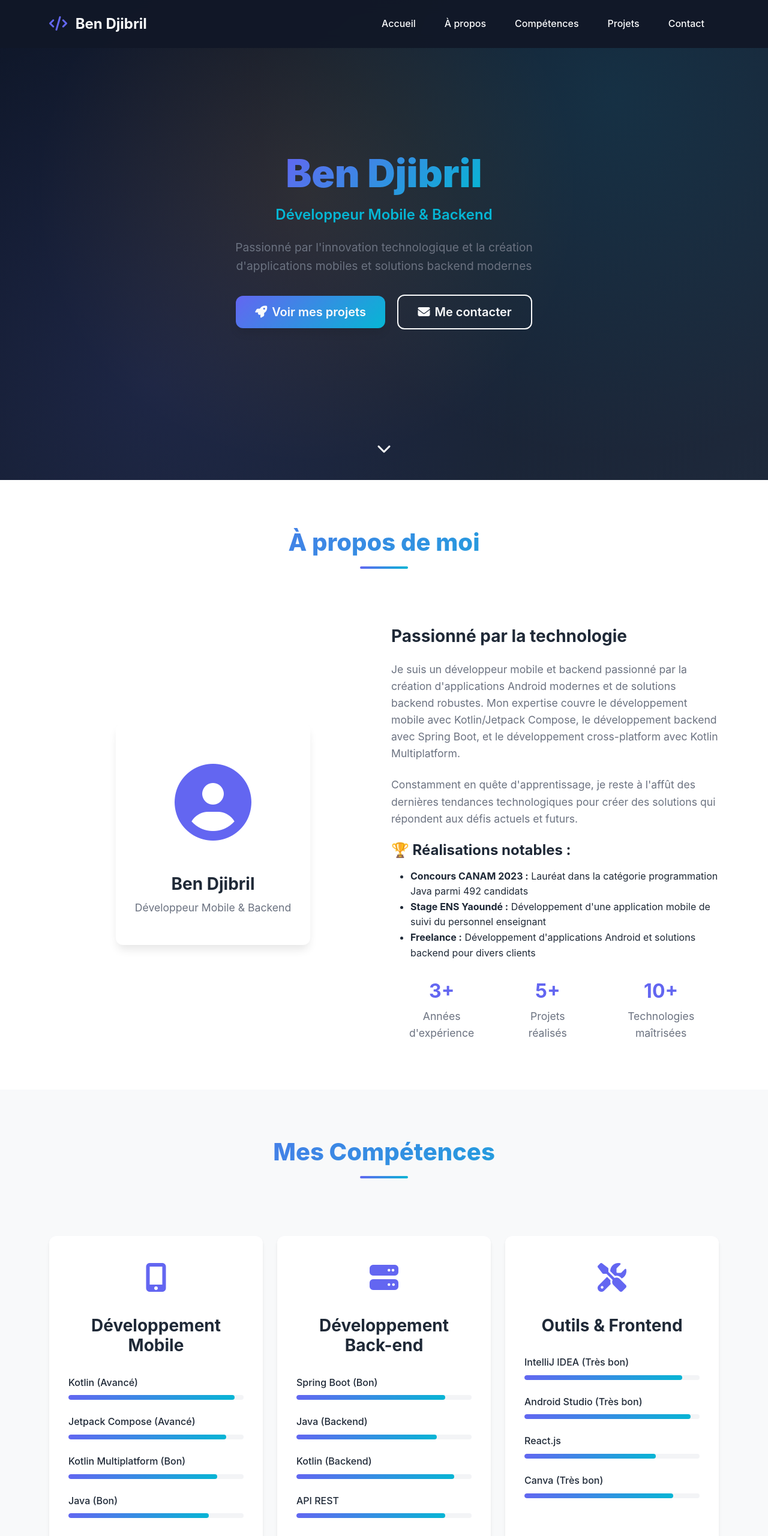
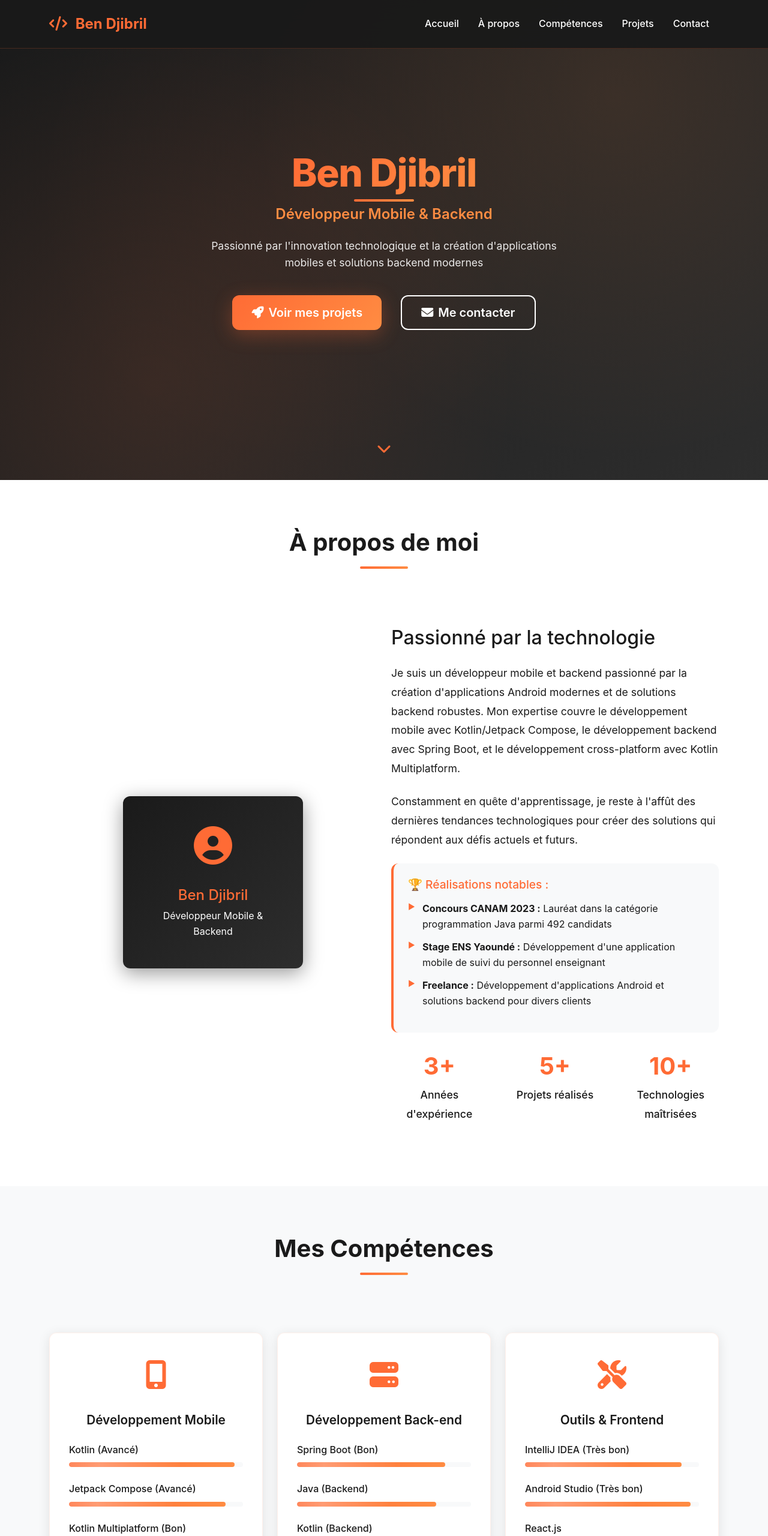
Before and after one commit to azerty-78/My-portfolio, a website: page index.html in a window 1280 px wide. Shown: the top 2560 px of the page at 60% size. Drawn offline with nearby package versions, Linux system fonts and the light colour scheme.

Commit message:
Refactor main.css to update color scheme and styles, enhancing visual consistency and responsiveness. Added new variables for colors and shadows, modified typography, and improved layout for various sections including navigation, hero, about, skills, and projects. Updated scrollbar styling and responsive design adjustments for better mobile experience.

```diff
--- a/styles/main.css
+++ b/styles/main.css
@@ -1,94 +1,61 @@
 /* ===== VARIABLES CSS ===== */
 :root {
-    --primary-color: #6366f1;
-    --primary-dark: #4f46e5;
-    --secondary-color: #06b6d4;
-    --accent-color: #f59e0b;
-    --text-primary: #1f2937;
-    --text-secondary: #6b7280;
-    --text-light: #f9fafb;
-    --bg-primary: #ffffff;
-    --bg-secondary: #f3f4f6;
-    --bg-dark: #111827;
-    --gradient-primary: linear-gradient(135deg, #6366f1 0%, #06b6d4 100%);
-    --gradient-secondary: linear-gradient(135deg, #f59e0b 0%, #ef4444 100%);
-    --shadow-sm: 0 1px 2px 0 rgba(0, 0, 0, 0.05);
-    --shadow-md: 0 4px 6px -1px rgba(0, 0, 0, 0.1);
-    --shadow-lg: 0 10px 15px -3px rgba(0, 0, 0, 0.1);
-    --shadow-xl: 0 20px 25px -5px rgba(0, 0, 0, 0.1);
+    --primary-color: #ff6b35;      /* Orange vif */
+    --primary-dark: #e55a2b;       /* Orange foncé */
+    --secondary-color: #1a1a1a;    /* Noir profond */
+    --accent-color: #ff8c42;       /* Orange clair */
+    --text-light: #ffffff;         /* Blanc pur */
+    --text-dark: #1a1a1a;         /* Noir pour le texte */
+    --bg-dark: #0d0d0d;           /* Noir très foncé */
+    --bg-light: #f8f9fa;          /* Blanc cassé */
+    --gradient-primary: linear-gradient(135deg, #ff6b35 0%, #ff8c42 100%);
+    --gradient-dark: linear-gradient(135deg, #1a1a1a 0%, #2d2d2d 100%);
+    --shadow-primary: 0 8px 32px rgba(255, 107, 53, 0.3);
+    --shadow-dark: 0 8px 32px rgba(0, 0, 0, 0.4);
     --border-radius: 12px;
     --transition: all 0.3s cubic-bezier(0.4, 0, 0.2, 1);
 }
 
-/* ===== RESET & BASE ===== */
+/* ===== RESET ET BASE ===== */
 * {
     margin: 0;
     padding: 0;
     box-sizing: border-box;
 }
 
-html {
-    scroll-behavior: smooth;
-}
-
 body {
-    font-family: 'Inter', -apple-system, BlinkMacSystemFont, 'Segoe UI', Roboto, sans-serif;
+    font-family: 'Inter', 'Segoe UI', Tahoma, Geneva, Verdana, sans-serif;
     line-height: 1.6;
-    color: var(--text-primary);
-    background-color: var(--bg-primary);
+    color: var(--text-dark);
+    background-color: var(--text-light);
     overflow-x: hidden;
-}
-
-/* ===== TYPOGRAPHY ===== */
-h1, h2, h3, h4, h5, h6 {
-    font-weight: 700;
-    line-height: 1.2;
-    margin-bottom: 1rem;
-}
-
-.section-title {
-    font-size: 2.5rem;
-    font-weight: 800;
-    background: var(--gradient-primary);
-    -webkit-background-clip: text;
-    -webkit-text-fill-color: transparent;
-    background-clip: text;
-    margin-bottom: 1rem;
-}
-
-.title-underline {
-    width: 80px;
-    height: 4px;
-    background: var(--gradient-primary);
-    margin: 0 auto 3rem;
-    border-radius: 2px;
 }
 
 /* ===== NAVIGATION ===== */
 .navbar {
-    background: rgba(17, 24, 39, 0.95);
-    backdrop-filter: blur(10px);
+    background: rgba(26, 26, 26, 0.95) !important;
+    backdrop-filter: blur(20px);
+    border-bottom: 1px solid rgba(255, 107, 53, 0.2);
     transition: var(--transition);
     padding: 1rem 0;
-    z-index: 1000;
 }
 
 .navbar-brand {
+    font-weight: 700;
     font-size: 1.5rem;
-    font-weight: 700;
-    color: var(--text-light) !important;
+    color: var(--primary-color) !important;
     text-decoration: none;
 }
 
 .navbar-brand i {
+    margin-right: 0.5rem;
     color: var(--primary-color);
-    margin-right: 0.5rem;
 }
 
 .nav-link {
     color: var(--text-light) !important;
     font-weight: 500;
-    margin: 0 1rem;
+    margin: 0 0.5rem;
     position: relative;
     transition: var(--transition);
 }
@@ -97,11 +64,12 @@ h1, h2, h3, h4, h5, h6 {
     content: '';
     position: absolute;
     bottom: -5px;
-    left: 0;
+    left: 50%;
     width: 0;
     height: 2px;
     background: var(--gradient-primary);
     transition: var(--transition);
+    transform: translateX(-50%);
 }
 
 .nav-link:hover::after {
@@ -112,11 +80,11 @@ h1, h2, h3, h4, h5, h6 {
     color: var(--primary-color) !important;
 }
 
-/* ===== HERO SECTION ===== */
+/* ===== SECTION HERO ===== */
 .hero-section {
+    background: var(--gradient-dark);
+    min-height: 100vh;
     position: relative;
-    min-height: 100vh;
-    background: var(--bg-dark);
     display: flex;
     align-items: center;
     overflow: hidden;
@@ -128,7 +96,7 @@ h1, h2, h3, h4, h5, h6 {
     left: 0;
     width: 100%;
     height: 100%;
-    background: linear-gradient(135deg, #0f172a 0%, #1e293b 100%);
+    z-index: 1;
 }
 
 .particles {
@@ -138,21 +106,23 @@ h1, h2, h3, h4, h5, h6 {
     width: 100%;
     height: 100%;
     background-image:
-        radial-gradient(circle at 20% 80%, rgba(99, 102, 241, 0.1) 0%, transparent 50%),
-        radial-gradient(circle at 80% 20%, rgba(6, 182, 212, 0.1) 0%, transparent 50%),
-        radial-gradient(circle at 40% 40%, rgba(245, 158, 11, 0.1) 0%, transparent 50%);
+        radial-gradient(circle at 20% 80%, rgba(255, 107, 53, 0.1) 0%, transparent 50%),
+        radial-gradient(circle at 80% 20%, rgba(255, 140, 66, 0.1) 0%, transparent 50%),
+        radial-gradient(circle at 40% 40%, rgba(255, 107, 53, 0.05) 0%, transparent 50%);
 }
 
 .hero-content {
     position: relative;
     z-index: 2;
+    text-align: center;
+    color: var(--text-light);
 }
 
 .hero-title {
     font-size: 4rem;
-    font-weight: 900;
+    font-weight: 800;
     margin-bottom: 1rem;
-    color: var(--text-light);
+    letter-spacing: -0.02em;
 }
 
 .gradient-text {
@@ -160,26 +130,42 @@ h1, h2, h3, h4, h5, h6 {
     -webkit-background-clip: text;
     -webkit-text-fill-color: transparent;
     background-clip: text;
+    position: relative;
+}
+
+.gradient-text::after {
+    content: '';
+    position: absolute;
+    bottom: -10px;
+    left: 50%;
+    transform: translateX(-50%);
+    width: 100px;
+    height: 4px;
+    background: var(--gradient-primary);
+    border-radius: 2px;
 }
 
 .hero-subtitle {
     font-size: 1.5rem;
-    color: var(--secondary-color);
+    font-weight: 600;
     margin-bottom: 1.5rem;
-    font-weight: 600;
+    color: var(--accent-color);
 }
 
 .hero-description {
-    font-size: 1.2rem;
-    color: var(--text-secondary);
-    margin-bottom: 2rem;
+    font-size: 1.1rem;
+    margin-bottom: 2.5rem;
     max-width: 600px;
     margin-left: auto;
     margin-right: auto;
+    opacity: 0.9;
 }
 
 .hero-buttons {
-    margin-top: 2rem;
+    display: flex;
+    gap: 1rem;
+    justify-content: center;
+    flex-wrap: wrap;
 }
 
 .btn {
@@ -187,35 +173,35 @@ h1, h2, h3, h4, h5, h6 {
     border-radius: var(--border-radius);
     font-weight: 600;
     text-decoration: none;
+    transition: var(--transition);
+    border: none;
+    cursor: pointer;
     display: inline-flex;
     align-items: center;
     gap: 0.5rem;
-    transition: var(--transition);
-    border: none;
-    cursor: pointer;
 }
 
 .btn-primary {
     background: var(--gradient-primary);
     color: var(--text-light);
-    box-shadow: var(--shadow-lg);
+    box-shadow: var(--shadow-primary);
 }
 
 .btn-primary:hover {
     transform: translateY(-2px);
-    box-shadow: var(--shadow-xl);
+    box-shadow: 0 12px 40px rgba(255, 107, 53, 0.4);
     color: var(--text-light);
 }
 
 .btn-outline-light {
+    background: transparent;
+    color: var(--text-light);
     border: 2px solid var(--text-light);
-    color: var(--text-light);
-    background: transparent;
 }
 
 .btn-outline-light:hover {
     background: var(--text-light);
-    color: var(--bg-dark);
+    color: var(--text-dark);
     transform: translateY(-2px);
 }
 
@@ -224,110 +210,154 @@ h1, h2, h3, h4, h5, h6 {
     bottom: 2rem;
     left: 50%;
     transform: translateX(-50%);
-    color: var(--text-light);
+    color: var(--primary-color);
     font-size: 1.5rem;
     animation: bounce 2s infinite;
+    z-index: 2;
 }
 
 @keyframes bounce {
-    0%, 20%, 50%, 80%, 100% {
-        transform: translateX(-50%) translateY(0);
-    }
-    40% {
-        transform: translateX(-50%) translateY(-10px);
-    }
-    60% {
-        transform: translateX(-50%) translateY(-5px);
-    }
+    0%, 20%, 50%, 80%, 100% { transform: translateX(-50%) translateY(0); }
+    40% { transform: translateX(-50%) translateY(-10px); }
+    60% { transform: translateX(-50%) translateY(-5px); }
 }
 
-/* ===== SECTIONS ===== */
+/* ===== SECTIONS GÉNÉRALES ===== */
 .section-padding {
     padding: 5rem 0;
 }
 
-.bg-light {
-    background-color: var(--bg-secondary);
+.section-title {
+    font-size: 2.5rem;
+    font-weight: 700;
+    margin-bottom: 1rem;
+    color: var(--text-dark);
 }
 
-.bg-dark {
-    background-color: var(--bg-dark);
+.title-underline {
+    width: 80px;
+    height: 4px;
+    background: var(--gradient-primary);
+    margin: 0 auto 3rem;
+    border-radius: 2px;
 }
 
-/* ===== ABOUT SECTION ===== */
+/* ===== SECTION À PROPOS ===== */
 .about-image {
     text-align: center;
 }
 
 .profile-card {
-    background: var(--bg-primary);
+    background: var(--gradient-dark);
     padding: 2rem;
     border-radius: var(--border-radius);
-    box-shadow: var(--shadow-lg);
-    display: inline-block;
+    box-shadow: var(--shadow-dark);
+    color: var(--text-light);
+    max-width: 300px;
+    margin: 0 auto;
 }
 
 .profile-image {
-    font-size: 8rem;
+    font-size: 4rem;
     color: var(--primary-color);
     margin-bottom: 1rem;
 }
 
 .profile-info h3 {
-    color: var(--text-primary);
+    font-size: 1.5rem;
     margin-bottom: 0.5rem;
-}
-
-.profile-info p {
-    color: var(--text-secondary);
-    font-size: 1.1rem;
+    color: var(--primary-color);
 }
 
 .about-content h3 {
-    color: var(--text-primary);
+    font-size: 2rem;
     margin-bottom: 1.5rem;
+    color: var(--text-dark);
 }
 
 .about-content p {
-    color: var(--text-secondary);
+    font-size: 1.1rem;
     margin-bottom: 1.5rem;
-    font-size: 1.1rem;
+    line-height: 1.8;
+}
+
+.achievements {
+    background: var(--bg-light);
+    padding: 1.5rem;
+    border-radius: var(--border-radius);
+    margin-bottom: 2rem;
+    border-left: 4px solid var(--primary-color);
+}
+
+.achievements h4 {
+    color: var(--primary-color);
+    margin-bottom: 1rem;
+    font-size: 1.2rem;
+}
+
+.achievements ul {
+    list-style: none;
+    padding: 0;
+}
+
+.achievements li {
+    margin-bottom: 0.8rem;
+    padding-left: 1.5rem;
+    position: relative;
+}
+
+.achievements li::before {
+    content: '▶';
+    position: absolute;
+    left: 0;
+    color: var(--primary-color);
+    font-size: 0.8rem;
 }
 
 .about-stats {
     display: flex;
     gap: 2rem;
-    margin-top: 2rem;
+    justify-content: space-between;
+    flex-wrap: wrap;
 }
 
 .stat-item {
     text-align: center;
+    flex: 1;
+    min-width: 120px;
 }
 
 .stat-item h4 {
-    font-size: 2rem;
+    font-size: 2.5rem;
+    font-weight: 700;
     color: var(--primary-color);
     margin-bottom: 0.5rem;
 }
 
 .stat-item p {
-    color: var(--text-secondary);
-    margin: 0;
+    color: var(--text-dark);
+    font-weight: 500;
 }
 
-/* ===== SKILLS SECTION ===== */
+/* ===== SECTION COMPÉTENCES ===== */
+.bg-light {
+    background-color: var(--bg-light) !important;
+}
+
 .skill-category {
-    background: var(--bg-primary);
+    background: var(--text-light);
     padding: 2rem;
     border-radius: var(--border-radius);
-    box-shadow: var(--shadow-md);
+    box-shadow: 0 4px 20px rgba(0, 0, 0, 0.1);
+    transition: var(--transition);
     height: 100%;
-    transition: var(--transition);
+    border: 1px solid rgba(255, 107, 53, 0.1);
 }
 
 .skill-category:hover {
     transform: translateY(-5px);
-    box-shadow: var(--shadow-xl);
+    box-shadow: 0 8px 30px rgba(255, 107, 53, 0.2);
+    border-color: var(--primary-color);
 }
 
 .skill-icon {
@@ -338,9 +368,11 @@ h1, h2, h3, h4, h5, h6 {
 }
 
 .skill-category h3 {
+    font-size: 1.3rem;
+    font-weight: 600;
+    margin-bottom: 1.5rem;
+    color: var(--text-dark);
     text-align: center;
-    color: var(--text-primary);
-    margin-bottom: 2rem;
 }
 
 .skill-item {
@@ -350,14 +382,14 @@ h1, h2, h3, h4, h5, h6 {
 .skill-item span {
     display: block;
     margin-bottom: 0.5rem;
-    color: var(--text-primary);
     font-weight: 500;
+    color: var(--text-dark);
 }
 
 .skill-bar {
     width: 100%;
     height: 8px;
-    background: var(--bg-secondary);
+    background: var(--bg-light);
     border-radius: 4px;
     overflow: hidden;
 }
@@ -366,46 +398,66 @@ h1, h2, h3, h4, h5, h6 {
     height: 100%;
     background: var(--gradient-primary);
     border-radius: 4px;
-    transition: width 1s ease-in-out;
+    transition: width 1.5s ease-in-out;
+    position: relative;
 }
 
-/* ===== PROJECTS SECTION ===== */
+.skill-progress::after {
+    content: '';
+    position: absolute;
+    top: 0;
+    left: 0;
+    right: 0;
+    bottom: 0;
+    background: linear-gradient(90deg, transparent, rgba(255, 255, 255, 0.3), transparent);
+    animation: shimmer 2s infinite;
+}
+
+@keyframes shimmer {
+    0% { transform: translateX(-100%); }
+    100% { transform: translateX(100%); }
+}
+
+/* ===== SECTION PROJETS ===== */
 .project-card {
-    background: var(--bg-primary);
+    background: var(--text-light);
     border-radius: var(--border-radius);
     overflow: hidden;
-    box-shadow: var(--shadow-md);
+    box-shadow: 0 4px 20px rgba(0, 0, 0, 0.1);
     transition: var(--transition);
     height: 100%;
+    border: 1px solid rgba(255, 107, 53, 0.1);
 }
 
 .project-card:hover {
     transform: translateY(-5px);
-    box-shadow: var(--shadow-xl);
+    box-shadow: 0 8px 30px rgba(255, 107, 53, 0.2);
+    border-color: var(--primary-color);
 }
 
 .project-image {
     background: var(--gradient-primary);
-    height: 200px;
-    display: flex;
-    align-items: center;
-    justify-content: center;
-    font-size: 4rem;
+    padding: 3rem;
+    text-align: center;
     color: var(--text-light);
+    font-size: 3rem;
 }
 
 .project-content {
-    padding: 2rem;
+    padding: 1.5rem;
 }
 
 .project-content h3 {
-    color: var(--text-primary);
+    font-size: 1.3rem;
+    font-weight: 600;
     margin-bottom: 1rem;
+    color: var(--text-dark);
 }
 
 .project-content p {
-    color: var(--text-secondary);
+    color: var(--text-dark);
     margin-bottom: 1.5rem;
+    line-height: 1.6;
 }
 
 .project-tech {
@@ -414,58 +466,83 @@ h1, h2, h3, h4, h5, h6 {
 
 .tech-tag {
     display: inline-block;
-    background: var(--bg-secondary);
-    color: var(--text-primary);
-    padding: 0.25rem 0.75rem;
+    background: var(--bg-light);
+    color: var(--primary-color);
+    padding: 0.3rem 0.8rem;
     border-radius: 20px;
-    font-size: 0.875rem;
-    margin-right: 0.5rem;
-    margin-bottom: 0.5rem;
+    font-size: 0.8rem;
+    font-weight: 500;
+    margin: 0.2rem;
+    border: 1px solid var(--primary-color);
 }
 
 .project-links {
     display: flex;
-    gap: 1rem;
+    gap: 0.5rem;
+    flex-wrap: wrap;
 }
 
-/* ===== CONTACT SECTION ===== */
+.btn-sm {
+    padding: 0.5rem 1rem;
+    font-size: 0.9rem;
+}
+
+.btn-outline-primary {
+    background: transparent;
+    color: var(--primary-color);
+    border: 2px solid var(--primary-color);
+}
+
+.btn-outline-primary:hover {
+    background: var(--primary-color);
+    color: var(--text-light);
+}
+
+/* ===== SECTION CONTACT ===== */
+.bg-dark {
+    background: var(--gradient-dark) !important;
+}
+
+.text-white {
+    color: var(--text-light) !important;
+}
+
 .contact-info h3 {
-    color: var(--text-light);
+    color: var(--primary-color);
     margin-bottom: 1.5rem;
 }
 
-.contact-info p {
-    color: var(--text-secondary);
-    margin-bottom: 2rem;
-    font-size: 1.1rem;
-}
-
 .contact-methods {
-    display: flex;
-    flex-direction: column;
-    gap: 1.5rem;
+    margin-top: 2rem;
 }
 
 .contact-method {
     display: flex;
     align-items: center;
-    gap: 1rem;
+    margin-bottom: 1.5rem;
+    padding: 1rem;
+    background: rgba(255, 255, 255, 0.05);
+    border-radius: var(--border-radius);
+    border-left: 3px solid var(--primary-color);
 }
 
 .contact-method i {
     font-size: 1.5rem;
     color: var(--primary-color);
-    width: 40px;
+    margin-right: 1rem;
+    width: 30px;
+    text-align: center;
 }
 
 .contact-method h4 {
-    color: var(--text-light);
-    margin-bottom: 0.25rem;
+    color: var(--primary-color);
+    margin-bottom: 0.3rem;
+    font-size: 1rem;
 }
 
 .contact-method p {
-    color: var(--text-secondary);
     margin: 0;
+    opacity: 0.9;
 }
 
 .contact-form .form-control {
@@ -473,19 +550,19 @@ h1, h2, h3, h4, h5, h6 {
     border: 1px solid rgba(255, 255, 255, 0.2);
     color: var(--text-light);
     border-radius: var(--border-radius);
-    padding: 1rem;
+    padding: 0.75rem 1rem;
     transition: var(--transition);
-}
-
-.contact-form .form-control::placeholder {
-    color: rgba(255, 255, 255, 0.6);
 }
 
 .contact-form .form-control:focus {
     background: rgba(255, 255, 255, 0.15);
     border-color: var(--primary-color);
-    box-shadow: 0 0 0 0.2rem rgba(99, 102, 241, 0.25);
+    box-shadow: 0 0 0 0.2rem rgba(255, 107, 53, 0.25);
     color: var(--text-light);
+}
+
+.contact-form .form-control::placeholder {
+    color: rgba(255, 255, 255, 0.7);
 }
 
 /* ===== FOOTER ===== */
@@ -493,7 +570,7 @@ h1, h2, h3, h4, h5, h6 {
     background: var(--bg-dark);
     color: var(--text-light);
     padding: 3rem 0 2rem;
-    text-align: center;
+    border-top: 1px solid rgba(255, 107, 53, 0.2);
 }
 
 .social-links {
@@ -506,68 +583,34 @@ h1, h2, h3, h4, h5, h6 {
     height: 50px;
     background: var(--gradient-primary);
     color: var(--text-light);
+    text-align: center;
+    line-height: 50px;
     border-radius: 50%;
-    display: inline-flex;
-    align-items: center;
-    justify-content: center;
-    font-size: 1.25rem;
     margin: 0 0.5rem;
+    font-size: 1.2rem;
+    transition: var(--transition);
     text-decoration: none;
-    transition: var(--transition);
 }
 
 .social-link:hover {
     transform: translateY(-3px);
-    box-shadow: var(--shadow-lg);
+    box-shadow: var(--shadow-primary);
     color: var(--text-light);
 }
 
-/* ===== ANIMATIONS ===== */
-@keyframes fadeInUp {
-    from {
-        opacity: 0;
-        transform: translateY(30px);
-    }
-    to {
-        opacity: 1;
-        transform: translateY(0);
-    }
-}
-
-@keyframes slideInLeft {
-    from {
-        opacity: 0;
-        transform: translateX(-30px);
-    }
-    to {
-        opacity: 1;
-        transform: translateX(0);
-    }
-}
-
-@keyframes slideInRight {
-    from {
-        opacity: 0;
-        transform: translateX(30px);
-    }
-    to {
-        opacity: 1;
-        transform: translateX(0);
-    }
-}
-
-/* ===== RESPONSIVE DESIGN ===== */
+/* ===== RESPONSIVE ===== */
 @media (max-width: 768px) {
     .hero-title {
         font-size: 2.5rem;
     }
 
     .hero-subtitle {
-        font-size: 1.25rem;
+        font-size: 1.2rem;
     }
 
-    .section-title {
-        font-size: 2rem;
+    .hero-buttons {
+        flex-direction: column;
+        align-items: center;
     }
 
     .about-stats {
@@ -575,17 +618,12 @@ h1, h2, h3, h4, h5, h6 {
         gap: 1rem;
     }
 
-    .hero-buttons {
-        display: flex;
-        flex-direction: column;
-        gap: 1rem;
-        align-items: center;
+    .section-title {
+        font-size: 2rem;
     }
 
-    .btn {
-        width: 100%;
-        max-width: 300px;
-        justify-content: center;
+    .skill-category, .project-card {
+        margin-bottom: 2rem;
     }
 }
 
@@ -598,47 +636,24 @@ h1, h2, h3, h4, h5, h6 {
         font-size: 2rem;
     }
 
-    .project-links {
-        flex-direction: column;
+    .btn {
+        padding: 0.6rem 1.5rem;
+        font-size: 0.9rem;
     }
 }
 
-/* ===== UTILITY CLASSES ===== */
-.text-center {
-    text-align: center;
+/* ===== ANIMATIONS AOS PERSONNALISÉES ===== */
+[data-aos] {
+    transition-timing-function: cubic-bezier(0.4, 0, 0.2, 1);
 }
 
-.mb-5 {
-    margin-bottom: 3rem;
-}
-
-.mb-4 {
-    margin-bottom: 1.5rem;
-}
-
-.mb-3 {
-    margin-bottom: 1rem;
-}
-
-.me-3 {
-    margin-right: 1rem;
-}
-
-.ms-auto {
-    margin-left: auto;
-}
-
-.w-100 {
-    width: 100%;
-}
-
-/* ===== SCROLLBAR STYLING ===== */
+/* ===== SCROLLBAR PERSONNALISÉE ===== */
 ::-webkit-scrollbar {
     width: 8px;
 }
 
 ::-webkit-scrollbar-track {
-    background: var(--bg-secondary);
+    background: var(--bg-light);
 }
 
 ::-webkit-scrollbar-thumb {
```
